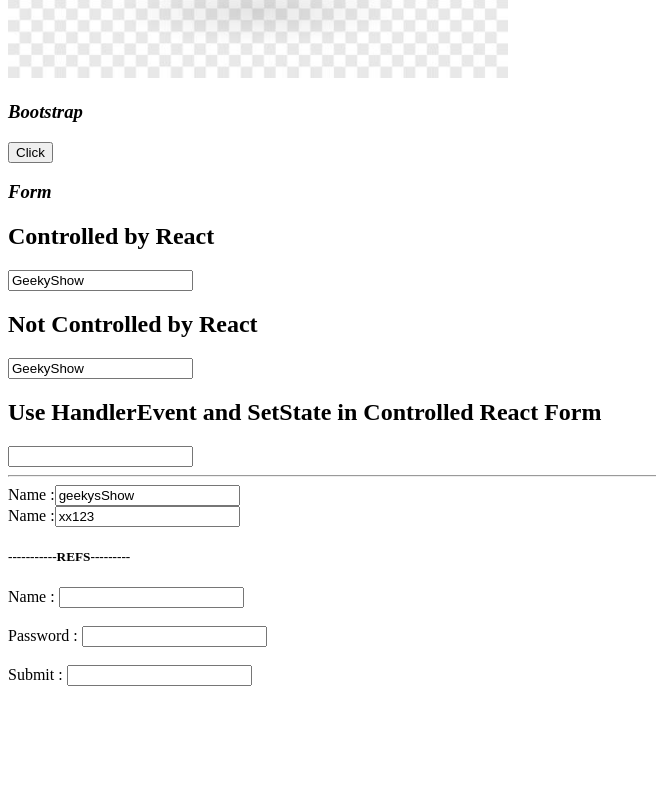
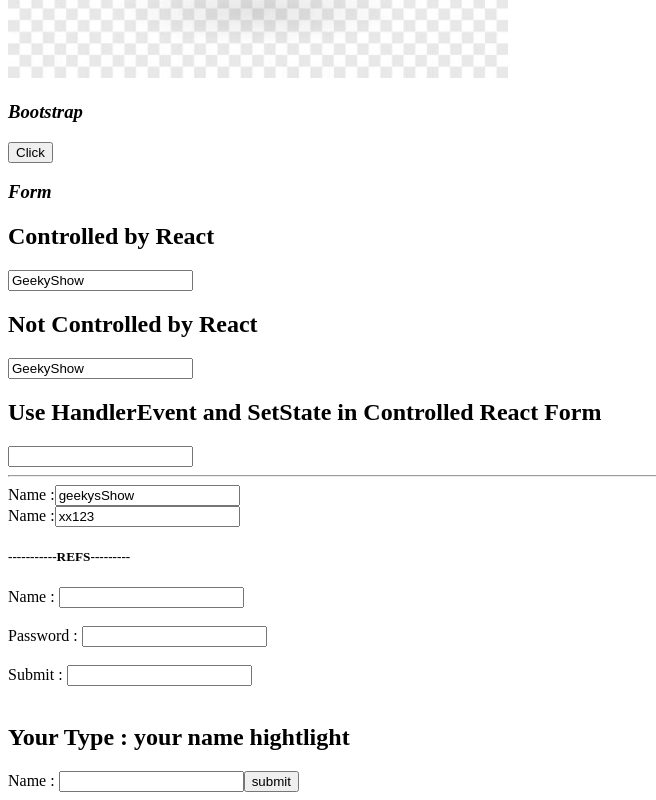
Before and after one commit to Raghav-Verma25/React-js, a React (Create React App) app: page / in a window 1280 px wide. Shown: the part 2078-2878 px from the top of the page, without its empty margins (0-656 px from the left). Before the commit the page ends 2790 px from the top, so only its background shows below. Built offline with nearby package versions, Linux system fonts and the light colour scheme.

Commit message:
Hightlight Name using refs

```diff
--- a/public/index.html
+++ b/public/index.html
@@ -60,6 +60,7 @@
     <div id="form-3"></div>
     <h5>-----------REFS--------- </h5>
     <div id="ref-1"></div>
+    <div id="ref-2"></div>
 
 
   </body>
--- /dev/null
+++ b/src/component/Refs2.js
@@ -0,0 +1,26 @@
+import React, { Component } from 'react'
+
+export default class Refs2 extends Component {
+    constructor(props){
+        super(props);
+        this.state={
+            value: "your name hightlight"
+        };
+        this.textInput = React.createRef();
+    }
+    handleSubmit = e =>{
+        e.preventDefault();
+        this.setState({value : this.textInput.current.value});
+    }
+  render() {
+    return (
+        <React.Fragment>
+        <h2>Your Type : {this.state.value}</h2>
+      <form onSubmit={this.handleSubmit}>
+        Name : <input type="text" ref={this.textInput}/>
+        <input type="submit" value="submit"  />
+      </form>
+      </React.Fragment>
+    );
+  }
+}
--- a/src/index.js
+++ b/src/index.js
@@ -30,6 +30,7 @@ import Form from "./Form/Form"
 import HandlerEventInForm from "./Form/HandlerEventInForm";
 import MultipleHandlerEventInForm from "./Form/MultipleHandlerEventForm"
 import Refs from "./component/Refs"
+import Refs2 from "./component/Refs2"
 
 //Using component
 
@@ -67,3 +68,4 @@ ReactDOM.render(<UpdateState /> , document.getElementById("update-root-5"));
  ReactDOM.render(<HandlerEventInForm/> , document.getElementById("form-2"))
  ReactDOM.render(<MultipleHandlerEventInForm/> , document.getElementById("form-3"))
  ReactDOM.render(<Refs/> , document.getElementById("ref-1"))
+ ReactDOM.render(<Refs2/> , document.getElementById("ref-2"))
```
